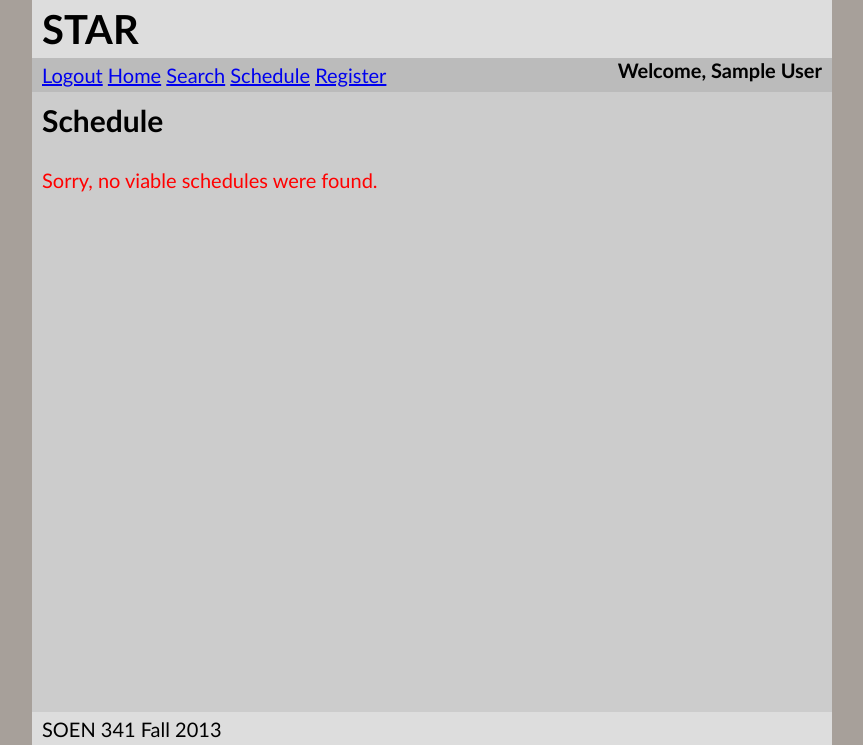
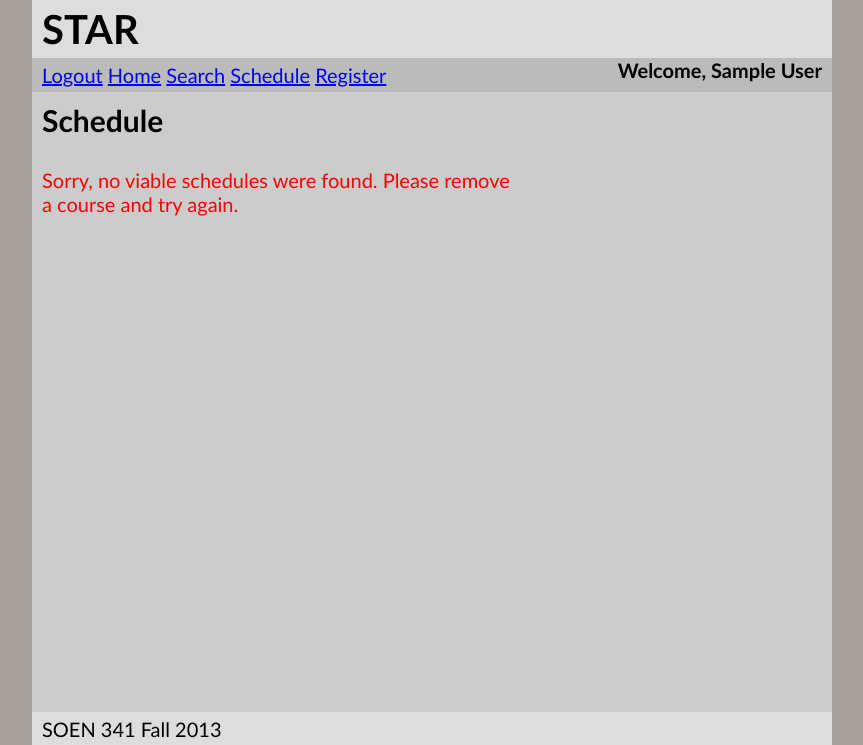
Before and after one commit to squarebracket/star, a Django app: page /scheduler/schedule in a window 1280 px wide. Shown: the top 745 px of the page, without its empty margins (208-1071 px from the left). Run offline with Django 3.2, Linux system fonts and the light colour scheme; a user stored in the database is signed in; tables that the repository leaves empty hold one stand-in row (values such as "Sample post"); parts of the project's set-up code (start-up, migrations or seed data) failed here and were passed over; some libraries are stand-ins or nearby versions.

Commit message:
add error message when no schedules can be found

```diff
--- a/scheduler/templates/scheduler/schedule.html
+++ b/scheduler/templates/scheduler/schedule.html
@@ -46,7 +46,7 @@
         {% endfor %}
     {% else %}
         <div class="error">
-        Sorry, no viable schedules were found.
+        Sorry, no viable schedules were found.  Please remove a course and try again.
         </div>
     {% endif %}
 {% endblock %}
```
